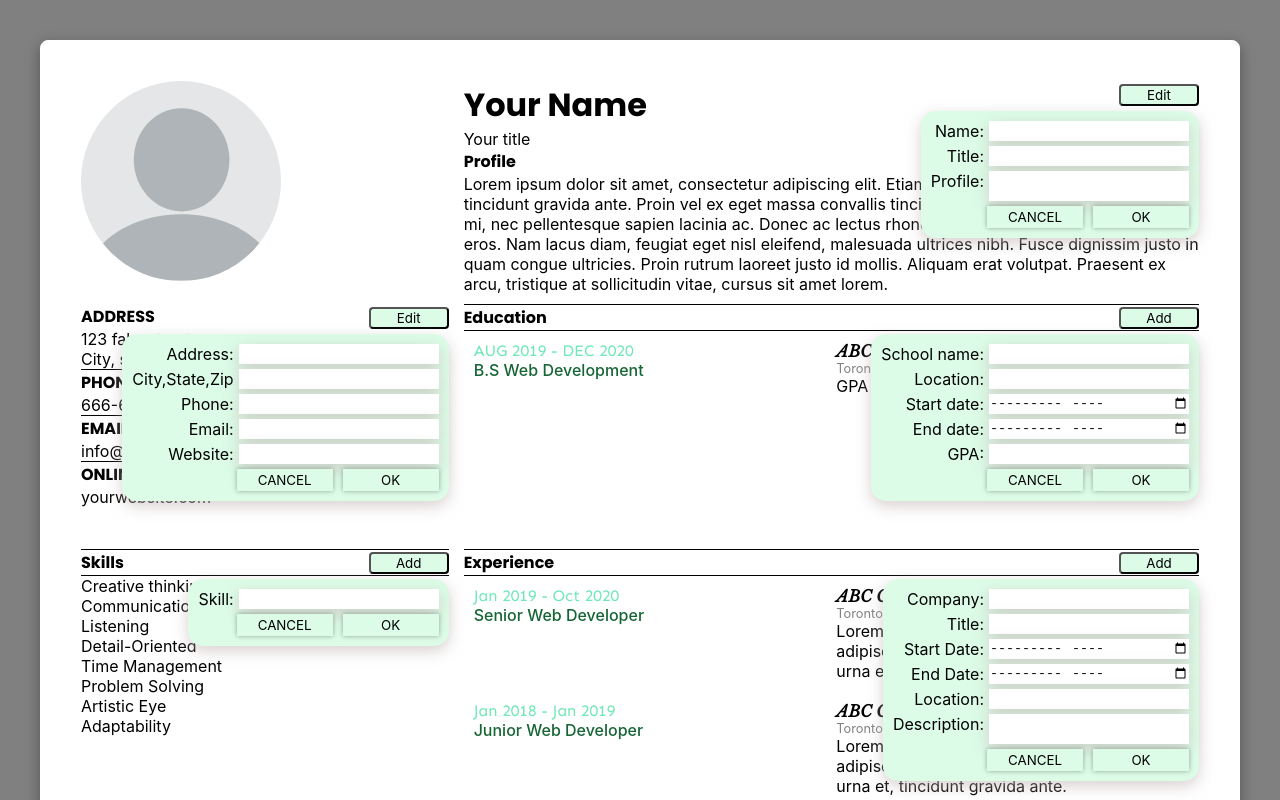
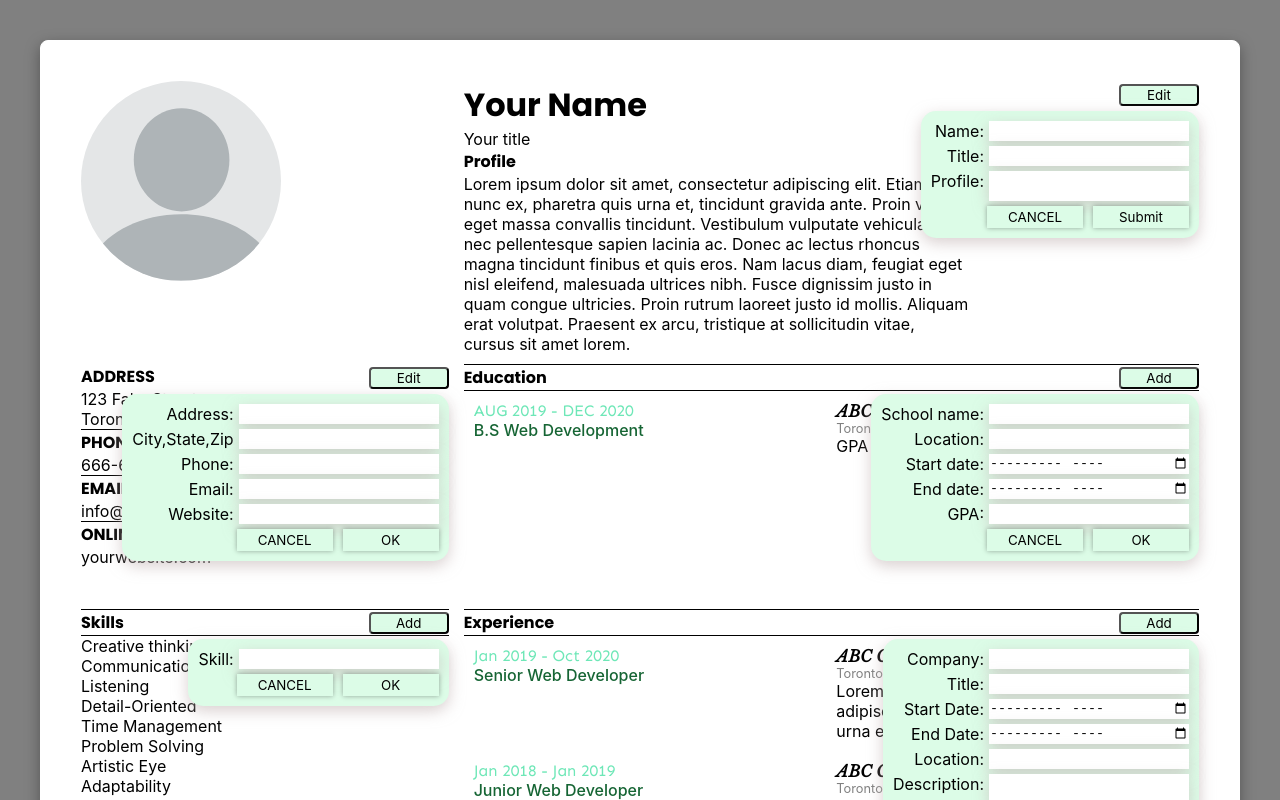
Before and after one commit to kjai139/cv-project, a React (Create React App) app: page / in a window 1280 px wide. Built offline with nearby package versions, Linux system fonts and the light colour scheme.

Commit message:
state updates

```diff
--- a/src/components/Education.js
+++ b/src/components/Education.js
@@ -4,9 +4,33 @@ import React, { Component } from "react";
 class Education extends Component {
     constructor(props){
         super(props)
+
+        this.state = {
+            address: '123 Fake Street',
+            cityStateZip: 'Toronto ON L2W 3V7',
+            phone: '666-666-6666',
+            email: 'info@website.com',
+            online: 'yourwebsite.com',
+            education: []
+
+        }
+
+        this.handleChange = this.handleChange.bind(this)
+        this.handleSubmit = this.handleSubmit.bind(this)
     }
 
+    handleChange(e) {
+        this.setState({[e.target.name] : e.target.value})
+    }
 
+    handleSubmit(e) {
+        e.preventDefault()
+
+        console.log('submitted')
+        console.log(this.state)
+
+
+    }
 
 
 
@@ -22,44 +46,44 @@ class Education extends Component {
                         <form id="addressForm" name="addressForm" className="editForm" autoComplete="off">
                             <label>
                                 Address:
-                                <input type="text" name="addressName"></input>
+                                <input type="text" name="address" onChange={this.handleChange}></input>
                             </label>
                             <label>
                                 City,State,Zip
-                                <input type="text" name="cityStateZip"></input>
+                                <input type="text" name="cityStateZip" onChange={this.handleChange}></input>
                             </label>
                             <label>
                                 Phone:
-                                <input type="tel" name="phoneNumber"></input>
+                                <input type="tel" name="phone" onChange={this.handleChange}></input>
                             </label>
                             <label>
                                 Email:
-                                <input type="email" name="email"></input>
+                                <input type="email" name="email" onChange={this.handleChange}></input>
                             </label>
                             <label>
                                 Website:
-                                <input type="text" name="website"></input>
+                                <input type="text" name="online" onChange={this.handleChange}></input>
                             </label>
                             <div className="submitBtnDiv">
                                 <button className="submitBtn">CANCEL</button>
-                                <button className="submitBtn">
+                                <button className="submitBtn" onClick={this.handleSubmit}>
                                     OK
                                 </button>
                             </div>
                         </form>
                     </div>
                     <p className="headers sectionTitle">ADDRESS</p>
-                    <p>123 fake street</p>
-                    <p>City, state, zip</p>
+                    <p>{this.state.address}</p>
+                    <p>{this.state.cityStateZip}</p>
                     <div className="borderLine"></div>
                     <p className="headers sectionTitle">PHONE</p>
-                    <p>666-666-6666</p>
+                    <p>{this.state.phone}</p>
                     <div className="borderLine"></div>
                     <p className="headers sectionTitle">EMAIL</p>
-                    <p>info@website.com</p>
+                    <p>{this.state.email}</p>
                     <div className="borderLine"></div>
                     <p className="headers sectionTitle">ONLINE</p>
-                    <p>yourwebsite.com</p>
+                    <p>{this.state.online}</p>
 
 
 
--- a/src/components/Profile.js
+++ b/src/components/Profile.js
@@ -4,15 +4,40 @@ import defaultAvatar from './imgs/default-avatar.svg'
 class Profile extends Component {
     constructor(props){
         super(props)
-        this.state = {imageSrc:'./styles/imgs/default-avatar.jpg'}
+        this.state = {imageSrc:'', name:'Your Name', title:'Your title', profile:'Lorem ipsum dolor sit amet, consectetur adipiscing elit. Etiam nunc ex, pharetra quis urna et, tincidunt gravida ante. Proin vel ex eget massa convallis tincidunt. Vestibulum vulputate vehicula mi, nec pellentesque sapien lacinia ac. Donec ac lectus rhoncus magna tincidunt finibus et quis eros. Nam lacus diam, feugiat eget nisl eleifend, malesuada ultrices nibh. Fusce dignissim justo in quam congue ultricies. Proin rutrum laoreet justo id mollis. Aliquam erat volutpat. Praesent ex arcu, tristique at sollicitudin vitae, cursus sit amet lorem.' }
 
         this.renderProfileAvatar = this.renderProfileAvatar.bind(this)
+
+        this.updateState = this.updateState.bind(this)
+        this.handleChange = this.handleChange.bind(this)
 
     }
 
     renderProfileAvatar() {
         console.log('renderprofileavatar')
     }
+
+    handleChange(e) {
+        this.setState({[e.target.name]: e.target.value})
+        console.log(e.target.name)
+
+        e.target.style.height = ''
+        e.target.style.height = e.target.scrollHeight + 'px'
+    }
+
+    updateState (e) {
+        e.preventDefault()
+        // console.log(e.target)
+        // const data = new FormData(document.querySelector('#profileForm'))
+        // let dataName = data.get('name')
+        // let dataTitle = data.get('title')
+        // let dataProfile = data.get('profile')
+        // console.log(dataName, dataTitle, dataProfile)
+        // this.setState({name:`${dataName}`, title:`${dataTitle}`, profile:`${dataProfile}`})
+        console.log(this.state)
+    }
+
+
 
     render() {
         return (
@@ -31,28 +56,28 @@ class Profile extends Component {
                         <form id="profileForm" name="profileForm" className="editForm" autoComplete="off">
                             <label>
                                 Name:
-                                <input type="text" name="name"></input>
+                                <input type="text" name="name" onChange={this.handleChange} maxLength="20"></input>
                             </label>
                             <label>
                                 Title:
-                                <input type="text" name="title"></input>
+                                <input type="text" name="title" onChange={this.handleChange}></input>
                             </label>
                             <label>
                                 Profile:
-                                <textarea name="profile"/>
+                                <textarea name="profile" onChange={this.handleChange}/>
                             </label>
                             <div className="submitBtnDiv">
                                 <button className="submitBtn">CANCEL</button>
-                                <button className="submitBtn">
-                                    OK
-                                </button>
+                                <input type="submit" className="submitBtn" onClick={this.updateState}>
+
+                                </input>
                             </div>
                         </form>
                     </div>
-                    <p id="profileName" className="headers">Your Name</p>
-                    <p id="profileTitle">Your title</p>
+                    <p id="profileName" className="headers" >{this.state.name}</p>
+                    <p id="profileTitle">{this.state.title}</p>
                     <p id="profileHeader" className="headers sectionTitle">Profile</p>
-                    <p id="profileTxt">Lorem ipsum dolor sit amet, consectetur adipiscing elit. Etiam nunc ex, pharetra quis urna et, tincidunt gravida ante. Proin vel ex eget massa convallis tincidunt. Vestibulum vulputate vehicula mi, nec pellentesque sapien lacinia ac. Donec ac lectus rhoncus magna tincidunt finibus et quis eros. Nam lacus diam, feugiat eget nisl eleifend, malesuada ultrices nibh. Fusce dignissim justo in quam congue ultricies. Proin rutrum laoreet justo id mollis. Aliquam erat volutpat. Praesent ex arcu, tristique at sollicitudin vitae, cursus sit amet lorem.
+                    <p id="profileTxt">{this.state.profile}
                     </p>
                 </div>
 
--- a/src/styles/App.css
+++ b/src/styles/App.css
@@ -164,6 +164,7 @@ input, textarea {
 }
 
 .editFormDiv {
+  z-index: 9999;
   background-color: var(--formBG);
   position: absolute;
   right: 0;
@@ -180,6 +181,10 @@ input, textarea {
   gap:5px;
 }
 
+#profileTxt {
+  max-width: 50ch;
+  overflow-wrap: anywhere;
+}
 
 #profileName {
   font-size: 2rem;
@@ -243,3 +248,7 @@ input, textarea {
 .avatarDiv input[type='file'] {
   display:none
 }
+
+p {
+  overflow-wrap:anywhere;
+}
```
